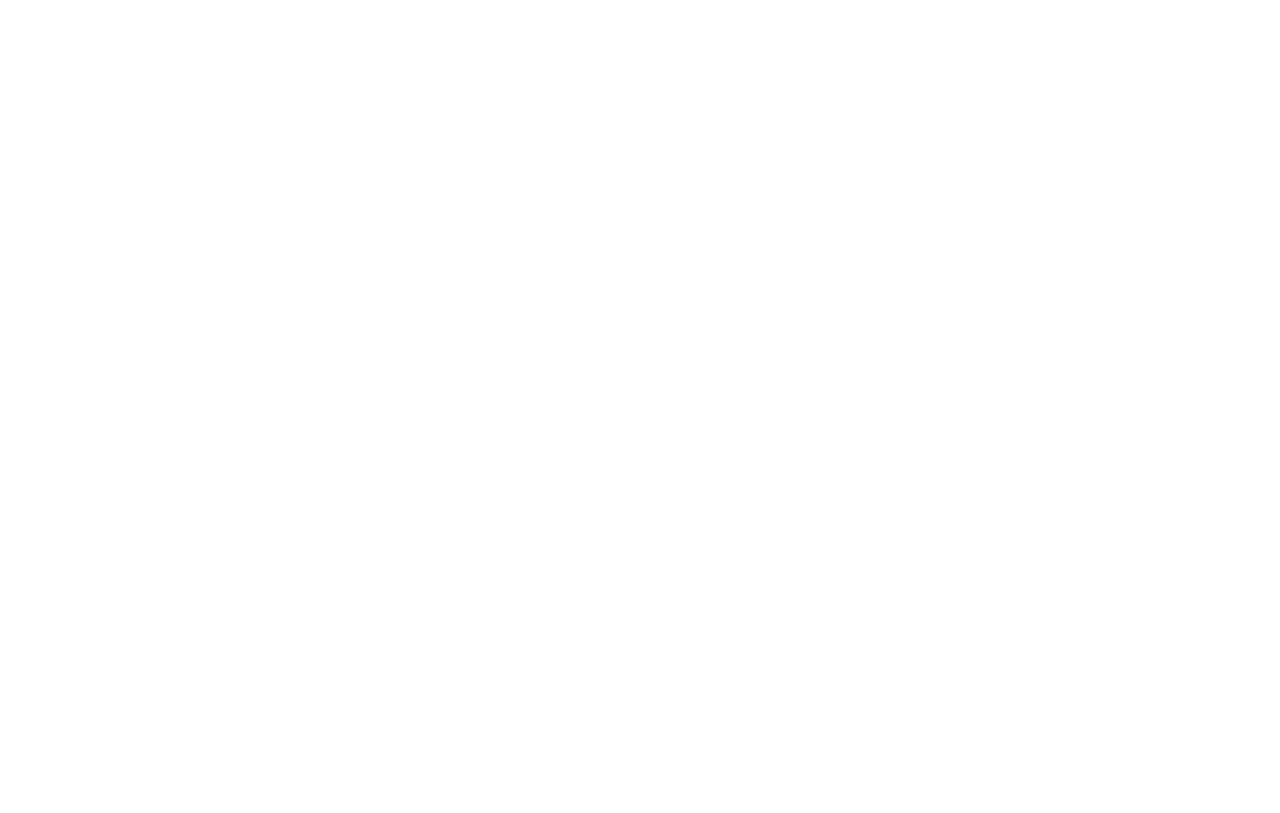
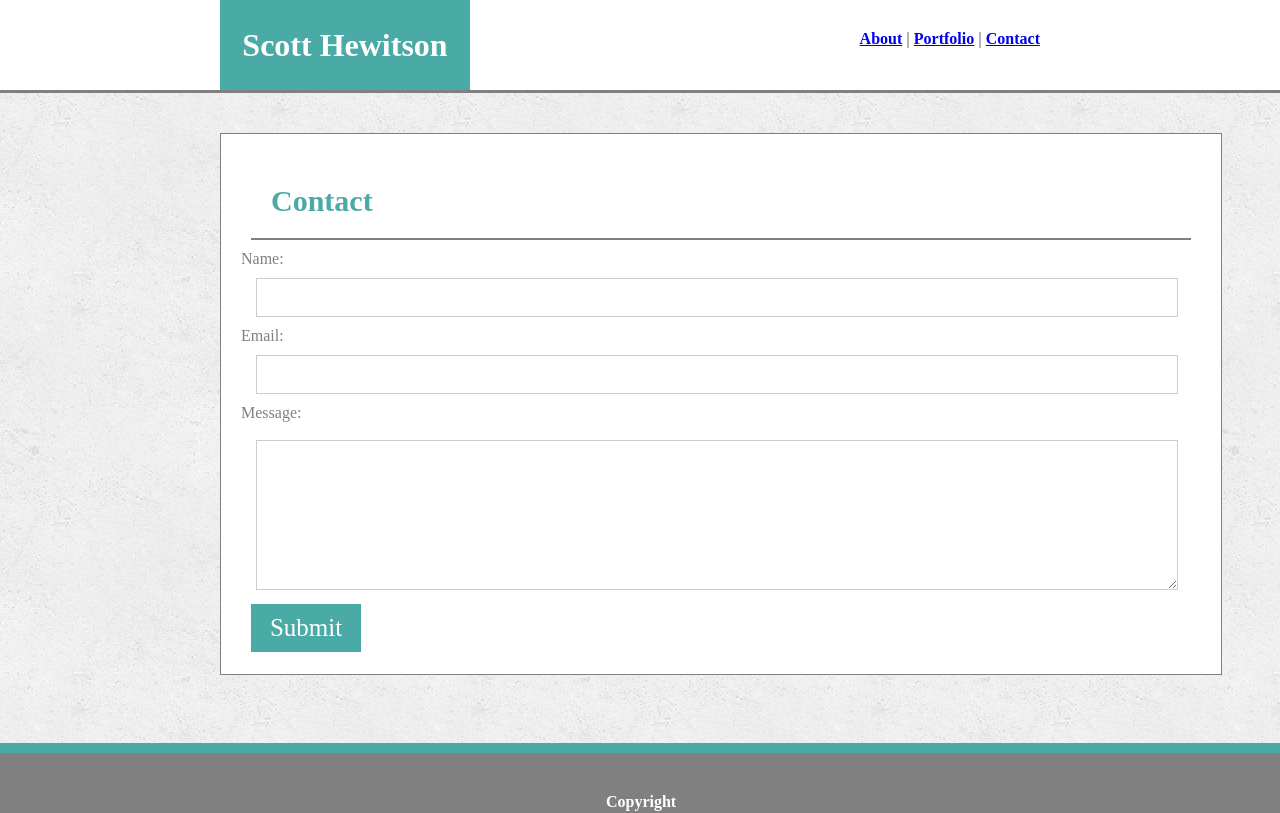
Before and after one commit to Scott171/Basic-Portfolio, a plain HTML site: page contact.html in a window 1280 px wide. Drawn offline with Linux system fonts and the light colour scheme.

Commit message:
updated files

```diff
--- /dev/null
+++ b/Style.css
@@ -0,0 +1,148 @@
+
+* {
+    padding: 0px;
+    margin: 0px;
+}
+
+.header{
+    background-color:white;
+    height:90px;
+    width: 100%;
+    border-bottom: 3px solid grey
+}
+
+.name{
+    margin-left: 220px;
+    margin-bottom: 0px;
+    height: 90px;
+    width: 250px;
+    background-color: #4aaaa5;
+    text-align: center;
+    color: #fffefc;
+    vertical-align: middle;
+    line-height: 90px;
+    float: left;
+    padding:0px;
+    position: relative;
+    top: 0px
+}
+
+.tabs{
+    text-align: right;
+    margin-right: 220px;
+    float: right;
+    position: relative;
+    right: 20px;
+    top: 30px;
+    color: grey;
+    font-size: 16px;
+
+}
+body {
+    background-color: black
+}
+
+#full {
+    background-image: url("assets/images/background.png");
+    height: 650px;
+    width: 100%;
+
+}
+#footer {
+    color: #fff;
+    background-color: grey;
+    position: relative;
+    bottom: 0;
+    width: 98.6%;
+    padding: 40px 10px 10px 10px;
+    height: 10px;
+    border-top: 10px solid #4aaaa5;
+    margin: 0px;
+    text-align: center
+
+}
+.index {
+    position: relative;
+    top: 40px;
+    width: 960px;
+    height: 460px;
+    padding: 20px;
+    margin-left: 220px;
+    color: grey;
+    background: white;
+    border: 1px solid grey;
+
+  }
+
+  #about{
+      border-bottom: 2px solid grey;
+      width: 900px;
+      padding: 20px;
+      margin: 10px;
+    font-size: 30px;
+    color: #4aaaa5
+  }
+  .dog {
+      float: left;
+      margin: 20px;
+  }
+
+    .contact {
+        position: relative;
+        top: 40px;
+        width: 960px;
+        height: 500px;
+        padding: 20px;
+        margin-left: 220px;
+        color: grey;
+        background: white;
+        border: 1px solid grey;
+
+      }
+      .portfolio {
+        position: relative;
+        top: 40px;
+        width: 960px;
+        height: 520px;
+        padding: 20px;
+        margin-left: 220px;
+        color: grey;
+        background: white;
+        border: 1px solid grey;
+
+      }
+
+      textarea {
+        width: 922px;
+        height: 150px;
+        padding: 12px 20px;
+        box-sizing: border-box;
+        border: 1px solid #ccc;
+        background-color: #f8f8f8;
+        font-size: 15px;
+        margin-left:15px;
+        background-color:white;
+    }
+    .submit{
+        Background-color: #4aaaa5;
+        color:white;
+        width: 90px;
+        Height: 10pxpx;
+        Text-align: center;
+        Padding: 10px;
+        font-size: 25px;
+        margin: 10px;
+
+
+    }
+    input[type=text] {
+        width: 900px;
+        padding: 10px;
+        border: 1px solid #ccc;
+        margin-top: 10px;
+        margin-bottom: 10px;
+        resize: vertical;
+        margin-left:15px;
+        font-size:15px;
+
+    }
--- a/assets/css/style.css
+++ b/assets/css/style.css
@@ -1,65 +1,12 @@
-
-
-.tabs{
-    text-align: right;
-    margin-right: 220px;
-    float: right
-}
-.name{
-    margin-left: 220px;
-    height: 90px;
-    width: 250px;
-    background-color: #4aaaa5;
-    text-align: center;
-    color: #fffefc;
-    vertical-align: middle;
-    line-height: 90px
-
-}
-.head{
-height: 90x;
-width: 1400px;
-background-color: grey
-
-}
-.header{
+header{
     background-color:white;
-    height:90px;
-    width: 1400px;
-    border-bottom: 3px solid grey
-}
-.body{
-    background-color: black;
-    height: 650px;
-    width: 1400px
-}
-#container{
-    background-color: blue;
-    width: 1400px;
-    height: 650px;
-
-}
-    .content{
-    background-color: aqua;
-    height: 960px;
-    Width: 360px
-}
-#footer {
-    color: #fff;
-    background-color: grey;
-    position: absolute;
-    bottom: 0;
-    width: 1400px;
-    padding: 10px;
-    height: 45px;
-    border-top: 10px solid #4aaaa5
-
-}
-#footer h4 {
-   text-align: center;
-
+width: 100%;
+height: 90px
 }
 body{
-    background-color: black;
+    background-color:black
+}
 
+.topnav{
+    float:right;
 }
--- a/contact.html
+++ b/contact.html
@@ -0,0 +1,57 @@
+<!DOCTYPE html>
+<html lang="en">
+<head>
+    <meta charset="UTF-8">
+    <meta name="viewport" content="width=device-width, initial-scale=1.0">
+    <meta http-equiv="X-UA-Compatible" content="ie=edge">
+    <title>Contact</title>
+
+<link rel="stylesheet" href="Style.css">
+
+</head>
+        <header class="header">
+        <h1 class="name"> Scott Hewitson</h1>
+        <h3 class="tabs"> <a href="index.html"> About</a> | <a href="portfolio.html"> Portfolio</a> | <a href="contact.html"> Contact</a></h4>
+
+</header>
+
+
+<body>
+
+        <section ID="full">
+                <aside class="contact">
+                    <h1 ID="about">Contact</h1>
+                     <p label>Name:</p>
+
+                    <input type="text" name="name">
+
+                   <label for="txt"> Email:</label>
+                    <input type="text" name="name">
+
+
+                   <p label>Message:</p>
+                   <br>
+
+                    <textarea> </textarea>
+                    <div class="submit">Submit</div>
+                    </form>
+
+
+                </aside>
+
+
+
+            </section>
+
+            <footer>
+
+                    <div id="footer"><h4>Copyright</h4></div>
+            </footer>
+
+
+</body>
+
+
+
+
+</html>
```
Also changed, not shown: index.html (+25 -32 lines), portfolio.html (+42 -0 lines), assets/images/dog.jpg (added).
